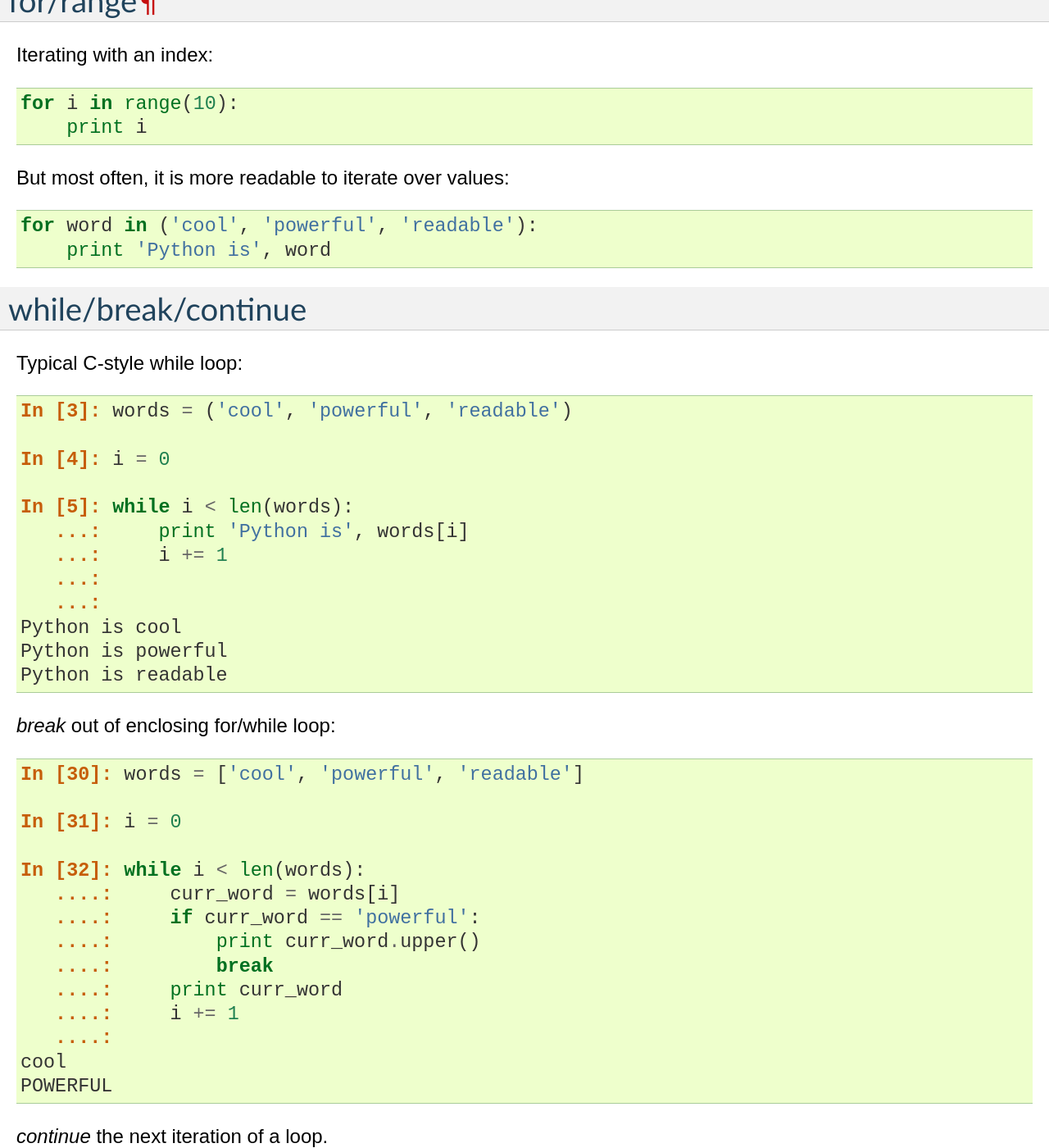
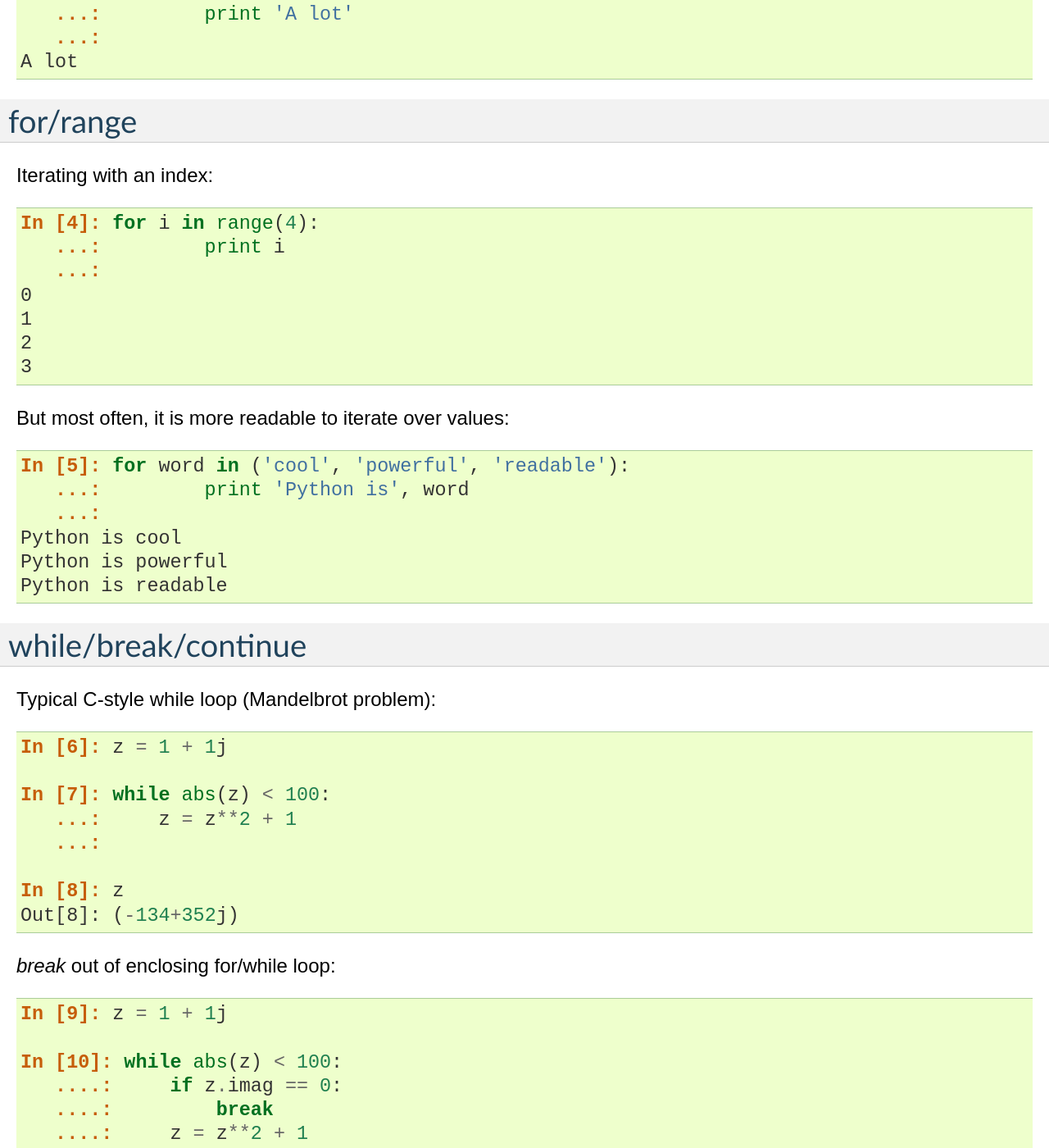
Before and after one commit to GaelVaroquaux/scipy-tutorials, a Sphinx documentation site: the page built from source/control_flow.rst, in a window 1280 px wide and 1400 px high, scrolled down 665 px. Shown: the whole window at 82% size. Built offline with Sphinx 7.4.7, drawn with Linux system fonts in a browser that asks for light colours; pages that are not in the unit, such as notebooks, are missing from menus; some of the changed text lies outside the part shown.

Commit message:
Cosmetic changes to the control_flow

```diff
--- a/source/control_flow.rst
+++ b/source/control_flow.rst
@@ -6,75 +6,86 @@
 if/else
 --------
 
-::
+.. sourcecode:: ipython
 
-    if 2**2 == 4:
-	print 'Totology'
+    In [1]: if 2**2 == 4:
+       ...:         print 'Totology'
+       ...:
+    Totology
+
 
 **Blocks are delimited by indentation**
 
-::
+.. sourcecode:: ipython
 
-    a = 1
-    if a == 1:
-	print 1
-    elif a == 2:
-	print 2
-    else:
-	print 'A lot'
+    In [2]: a = 10
+
+    In [3]: if a == 1:
+       ...:         print 1
+       ...: elif a == 2:
+       ...:         print 2
+       ...: else:
+       ...:         print 'A lot'
+       ...:
+    A lot
 
 for/range
 ----------
 
-Iterating with an index::
+Iterating with an index:
 
-    for i in range(10):
-	print i
+.. sourcecode:: ipython
 
-But most often, it is more readable to iterate over values::
+    In [4]: for i in range(4):
+       ...:         print i
+       ...:
+    0
+    1
+    2
+    3
 
-    for word in ('cool', 'powerful', 'readable'):
-	print 'Python is', word
+But most often, it is more readable to iterate over values:
+
+.. sourcecode:: ipython
+
+    In [5]: for word in ('cool', 'powerful', 'readable'):
+       ...:         print 'Python is', word
+       ...:
+    Python is cool
+    Python is powerful
+    Python is readable
 
 
 while/break/continue
 ---------------------
 
-Typical C-style while loop:
+Typical C-style while loop (Mandelbrot problem):
 
 .. sourcecode:: ipython
 
-    In [3]: words = ('cool', 'powerful', 'readable')
+    In [6]: z = 1 + 1j
 
-    In [4]: i = 0
+    In [7]: while abs(z) < 100:
+       ...:     z = z**2 + 1
+       ...:
 
-    In [5]: while i < len(words):
-       ...:     print 'Python is', words[i]
-       ...:     i += 1
-       ...:
-       ...:
-    Python is cool
-    Python is powerful
-    Python is readable
+    In [8]: z
+    Out[8]: (-134+352j)
+
 
 *break* out of enclosing for/while loop:
 
 .. sourcecode:: ipython
 
-    In [30]: words = ['cool', 'powerful', 'readable']
+    In [9]: z = 1 + 1j
 
-    In [31]: i = 0
+    In [10]: while abs(z) < 100:
+       ....:     if z.imag == 0:
+       ....:         break
+       ....:     z = z**2 + 1
+       ....:
+       ....:
 
-    In [32]: while i < len(words):
-       ....:     curr_word = words[i]
-       ....:     if curr_word == 'powerful':
-       ....:         print curr_word.upper()
-       ....:         break
-       ....:     print curr_word
-       ....:     i += 1
-       ....:
-    cool
-    POWERFUL
 
 *continue* the next iteration of a loop.
 
@@ -94,14 +105,19 @@
   * any empty sequence
 
 
+Advanced iteration
+-------------------------
+
 Iterate over any *sequence*
----------------------------
+~~~~~~~~~~~~~~~~~~~~~~~~~~~~
 
-You can iterate over any sequence (string, list, dictionary, file, ...)
+* You can iterate over any sequence (string, list, dictionary, file, ...)
 
-.. sourcecode:: ipython
+  .. sourcecode:: ipython
 
-    In [50]: for i in 'powerful':
+    In [11]: vowels = 'aeiouy'
+
+    In [12]: for i in 'powerful':
        ....:     if i in vowels:
        ....:         print i,
        ....:
@@ -110,14 +126,17 @@
 
 .. warning:: Not safe to modify the sequence you are iterating over.
 
+Keeping track of enumeration number
+~~~~~~~~~~~~~~~~~~~~~~~~~~~~~~~~~~~~
+
 Common task is to iterate over a sequence while keeping track of the
 item number.
 
-Could use while loop with a counter as above. Or a for loop:
+* Could use while loop with a counter as above. Or a for loop:
 
-.. sourcecode:: ipython
+  .. sourcecode:: ipython
 
-    In [52]: for i in range(0, len(words)):
+    In [13]: for i in range(0, len(words)):
        ....:     print i, words[i]
        ....:
        ....:
@@ -137,13 +156,16 @@
     1 powerful
     2 readable
 
-Looping over a dictionary, use **iteritems**:
+Looping over a dictionary
+~~~~~~~~~~~~~~~~~~~~~~~~~~
+
+Use **iteritems**:
 
 .. sourcecode:: ipython
 
-    In [54]: d = {'a': 1, 'b':1.2, 'c':1j}
+    In [15]: d = {'a': 1, 'b':1.2, 'c':1j}
 
-    In [55]: for key, val in d.iteritems():
+    In [15]: for key, val in d.iteritems():
        ....:     print 'Key:', key, 'has value:', val
        ....:
        ....:
```
Also changed, not shown: other parts of source/control_flow.rst (+5 -3 lines), source/basic_types.rst (+65 -65 lines), source/workflow.rst (+23 -3 lines).
